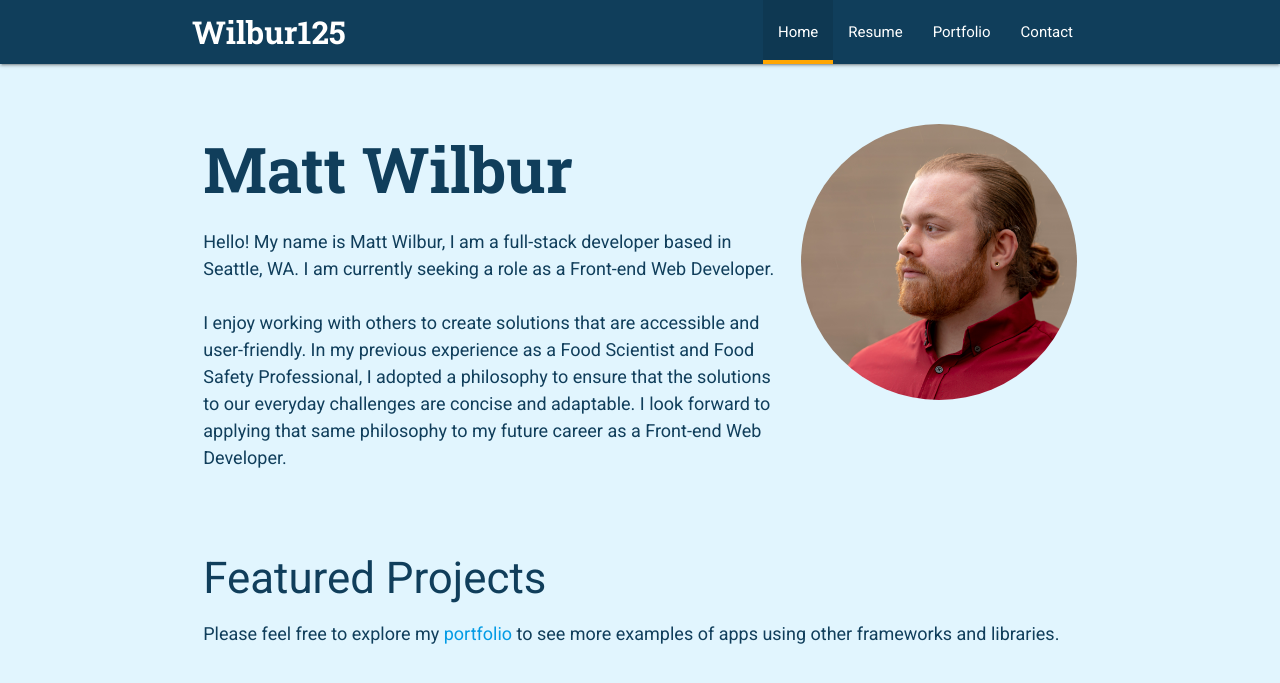
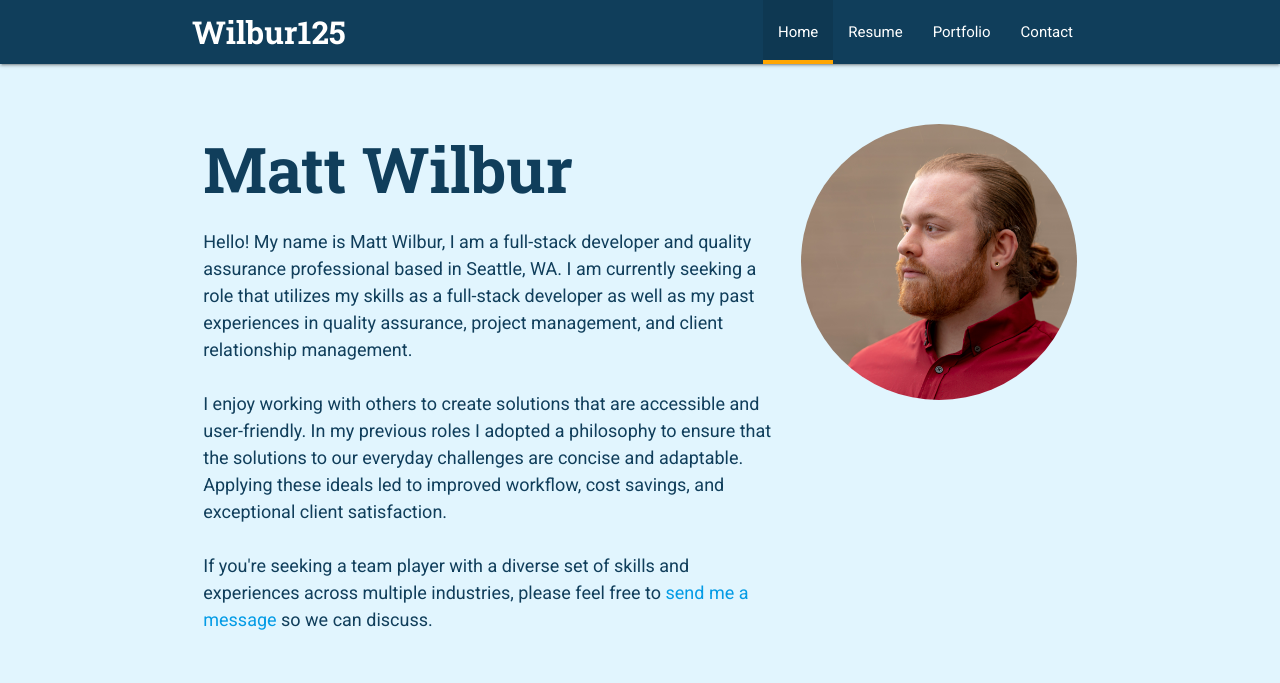
Before and after one commit to wilbur125/portfolio, a plain HTML site: page index.html in a window 1280 px wide. Shown: the top 683 px of the page. Drawn offline with nearby package versions, Linux system fonts and the light colour scheme.

Commit message:
Updated main description on home page

```diff
--- a/index.html
+++ b/index.html
@@ -48,8 +48,9 @@
             <img class="responsive-img circle" src="./assets/images/profile-main.jpg" alt="Profile photo of the developer">
           </div>
           <h1 class="header home-title-header">Matt Wilbur</h1>
-          <p class="header light lead custom-large-font">Hello! My name is Matt Wilbur, I am a full-stack developer based in Seattle, WA. I am currently seeking a role as a Front-end Web Developer.<br><br>
-          I enjoy working with others to create solutions that are accessible and user-friendly. In my previous experience as a Food Scientist and Food Safety Professional, I adopted a philosophy to ensure that the solutions to our everyday challenges are concise and adaptable. I look forward to applying that same philosophy to my future career as a Front-end Web Developer.
+          <p class="header light lead custom-large-font">Hello! My name is Matt Wilbur, I am a full-stack developer and quality assurance professional based in Seattle, WA. I am currently seeking a role that utilizes my skills as a full-stack developer as well as my past experiences in quality assurance, project management, and client relationship management.<br><br>
+          I enjoy working with others to create solutions that are accessible and user-friendly. In my previous roles I adopted a philosophy to ensure that the solutions to our everyday challenges are concise and adaptable. Applying these ideals led to improved workflow, cost savings, and exceptional client satisfaction.<br><br>
+          If you're seeking a team player with a diverse set of skills and experiences across multiple industries, please feel free to <a href="contact.html"> send me a message</a> so we can discuss.
           </p>
 
         </div>
```
